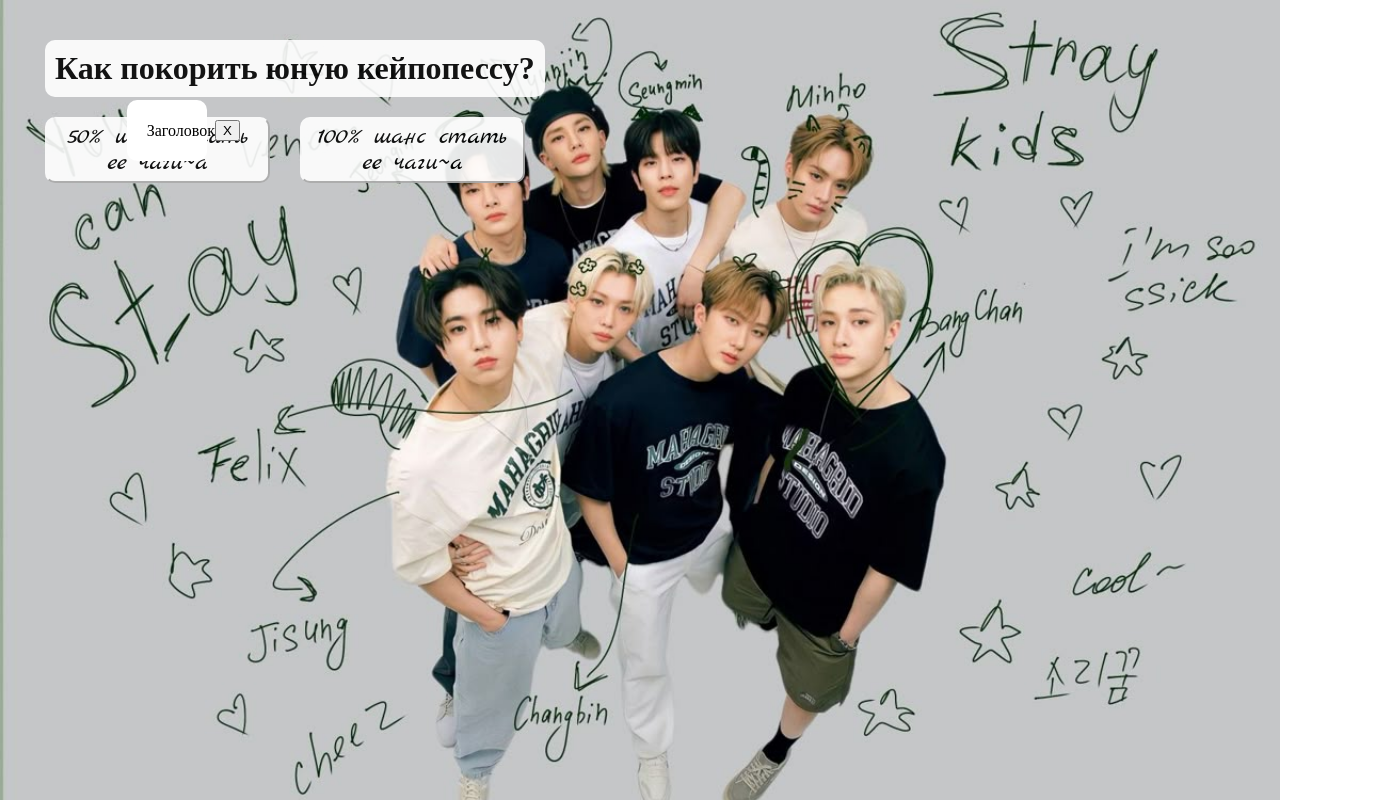
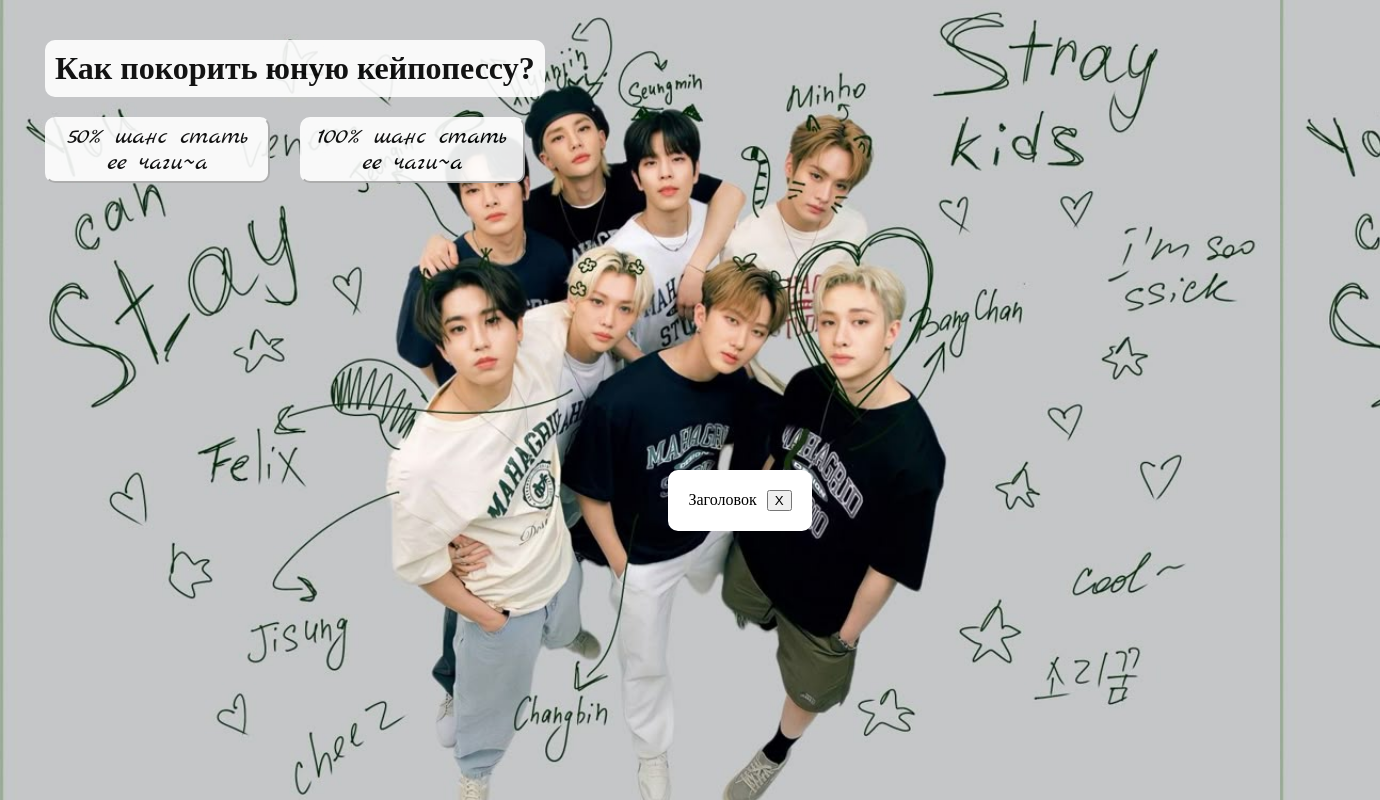
Before and after one commit to ElizavetaLeus/modal-window, a Vue app: page / in a window 1280 px wide. Both pictures are taken after a click on the button "50% шанс стать ее чаги~а". Shown: the top 800 px of the page, 1380 px wide, since content can reach past the window. Built offline with nearby package versions, Linux system fonts and the light colour scheme.

Commit message:
повесила событие на кнопку

```diff
--- a/src/components/ui/AppModal.vue
+++ b/src/components/ui/AppModal.vue
@@ -3,7 +3,7 @@
     <div :class="$style.modalWrapper">
       <header :class="$style.modalHeader">
         <div>Заголовок</div>
-        <button>X</button>
+        <button @click="closeModal()">X</button>
       </header>
       <div></div>
     </div>
@@ -14,8 +14,16 @@
 interface Props {
   isOpen: boolean;
 }
+interface Emits {
+  (event: 'close'): void;
+}
 
 defineProps<Props>();
+const emits = defineEmits<Emits>();
+
+const closeModal = () => {
+  emits('close');
+}
 </script>
 
 <style module>
@@ -28,6 +36,8 @@
   justify-content: center;
   opacity: 0;
   visibility: hidden;
+  width: 100%;
+  height: 100%;
 }
 .modalOpen {
   opacity: 1;
@@ -49,5 +59,6 @@
   display: flex;
   align-items: center;
   justify-content: space-between;
+  gap: 10px;
 }
 </style>
```
